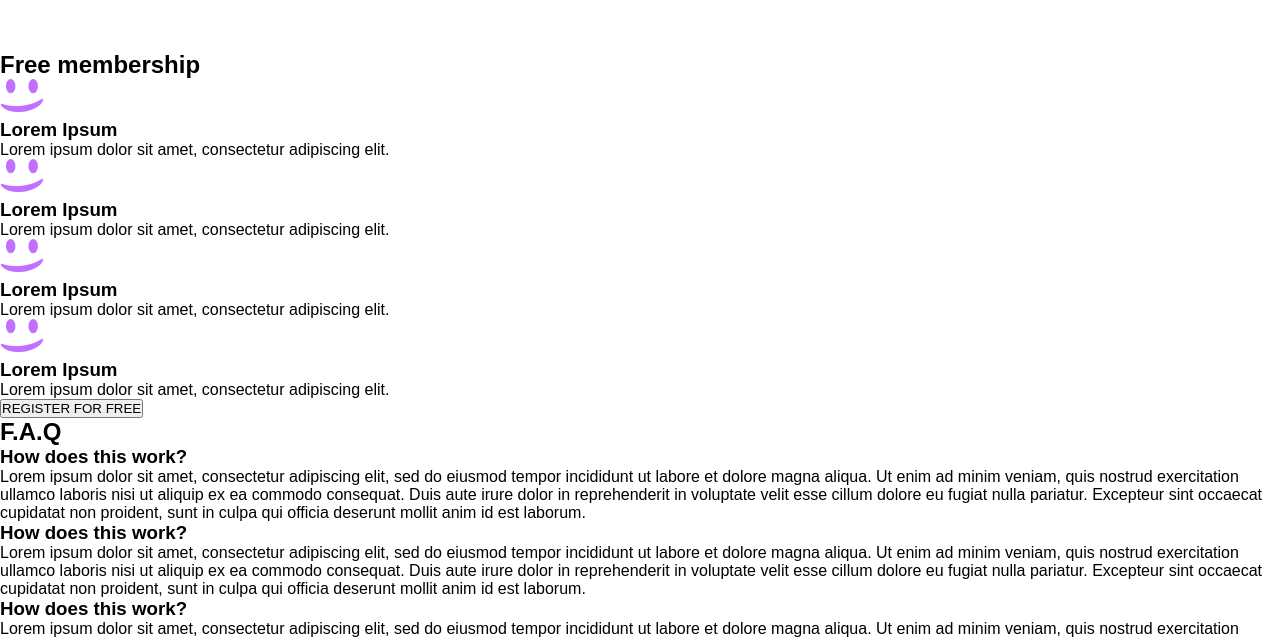
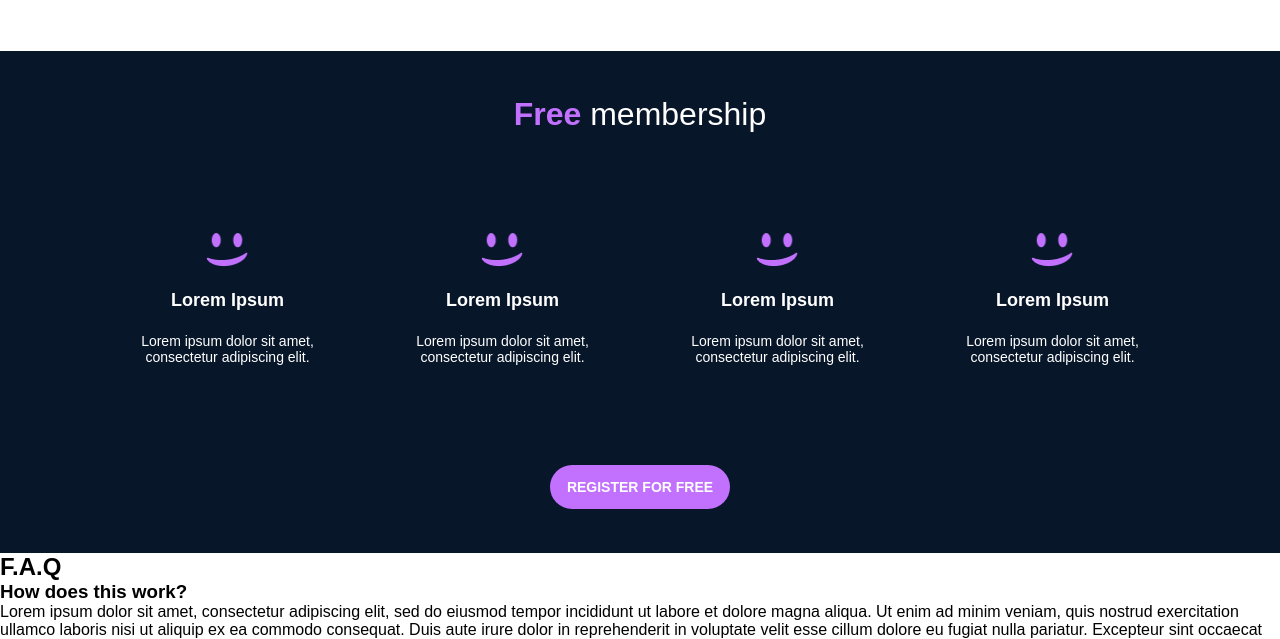
Before and after one commit to MohammadNassar4/alx_html_css, a plain HTML site: page css_advanced/index.html in a window 1280 px wide. Shown: the part 2130-2769 px from the top of the page. Drawn offline with Linux system fonts and the light colour scheme.

Commit message:
added styling to the membership section.

```diff
--- a/css_advanced/index.html
+++ b/css_advanced/index.html
@@ -156,27 +156,29 @@
                 </div>
             </div>
         </section>
-        <section>
-            <h2>Free membership</h2>
-            <div>
+        <section class="membership">
+            <h2><span>Free</span> membership</h2>
+            <div class="plans">
+                <div class="plan">
                     <img src="media/smile.png" alt="">
                     <h3>Lorem Ipsum</h3>
                     <p>Lorem ipsum dolor sit amet, consectetur adipiscing elit.</p>
                 </div>
-            <div>
+                <div class="plan">
                     <img src="media/smile.png" alt="">
                     <h3>Lorem Ipsum</h3>
                     <p>Lorem ipsum dolor sit amet, consectetur adipiscing elit.</p>
                 </div>
-            <div>
+                <div class="plan">
                     <img src="media/smile.png" alt="">
                     <h3>Lorem Ipsum</h3>
                     <p>Lorem ipsum dolor sit amet, consectetur adipiscing elit.</p>
                 </div>
-            <div>
+                <div class="plan">
                     <img src="media/smile.png" alt="">
                     <h3>Lorem Ipsum</h3>
                     <p>Lorem ipsum dolor sit amet, consectetur adipiscing elit.</p>
+                </div>
             </div>
             <button>REGISTER FOR FREE</button>
         </section>
--- a/css_advanced/styles.css
+++ b/css_advanced/styles.css
@@ -304,3 +304,69 @@ section.courses {
     font-size: 14px;
     color: #C271FF;
 }
+
+.membership {
+    height: 502px;
+    width: 100%;
+    background-color: #071629;
+    display: flex;
+    flex-direction: column;
+    justify-content: space-around;
+    text-align: center;
+    align-items: center;
+}
+
+.plans {
+    display: flex;
+    justify-content: center;
+}
+
+.membership h2 {
+    font-size: 32px;
+    color: white;
+    font-weight: lighter;
+}
+
+.membership h2 span {
+    color: #C271FF;
+    font-weight: bold;
+}
+
+.plan {
+    width: 275px;
+    height: 153px;
+    display: flex;
+    flex-direction: column;
+    justify-content: space-around;
+    align-items: center;
+    padding: 0px 20px;
+}
+
+.plan h3 {
+    font-size: 18px;
+    font-weight: 600;
+    color: white;
+}
+
+.plan p {
+    font-size: 14px;
+    color: white;
+}
+
+.plan img {
+    width: 43.67px;
+    height: 35.35px;
+}
+
+.membership button {
+    width: 180px;
+    height: 44px;
+    font-size: 14px;
+    color: white;
+    font-weight: 600;
+    background-color: #C271FF;
+    border: none;
+    outline: none;
+    border-radius: 25px;
+    cursor: pointer;
+}
```
Lines whose indentation alone changed are shown as unchanged.
